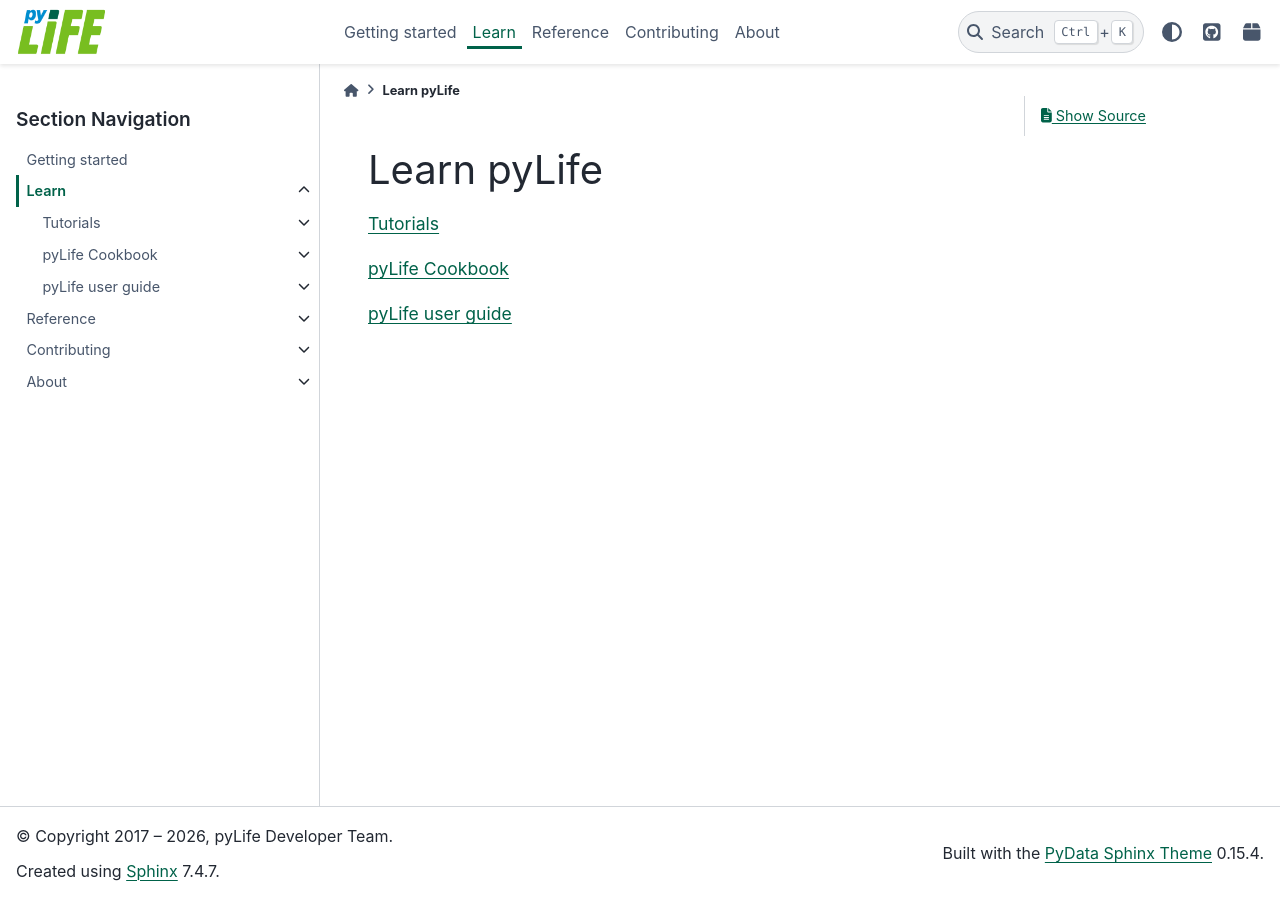
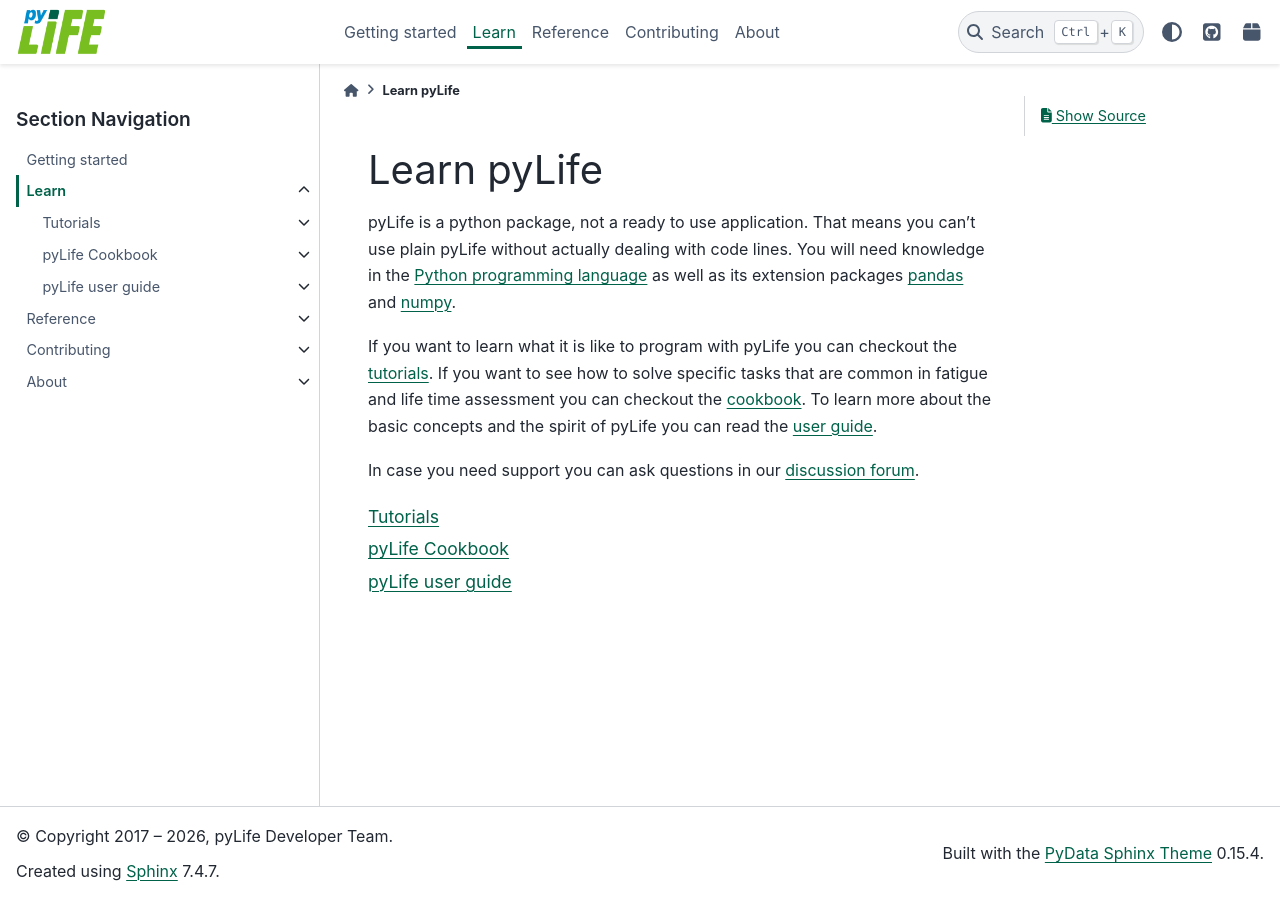
Before and after one commit to boschresearch/pylife, a Sphinx documentation site: the page built from docs/learn.rst, in a window 1280 px wide. Built offline with Sphinx 7.4.7 and the PyData theme 0.15.4, drawn with Linux system fonts in a browser that asks for light colours; pages that are not in the unit, such as notebooks, are missing from menus; the version number could not be read and is left out.

Commit message:
Add some content to the general documentation pages
Signed-off-by: Johannes Mueller <johannes.mueller4@de.bosch.com>

```diff
--- a/docs/learn.rst
+++ b/docs/learn.rst
@@ -1,19 +1,27 @@
 ************
 Learn pyLife
 ************
+
+pyLife is a python package, not a ready to use application. That means you
+can't use plain pyLife without actually dealing with code lines. You will need
+knowledge in the `Python programming language <https://www.python.org>`_ as
+well as its extension packages `pandas <https://pandas.pydata.org/>`_ and
+`numpy <https://numpy.org/>`_.
+
+If you want to learn what it is like to program with pyLife you can checkout
+the :doc:`tutorials <tutorials/index>`. If you want to see how to solve
+specific tasks that are common in fatigue and life time assessment you can
+checkout the :doc:`cookbook <cookbook>`.  To learn more about the basic
+concepts and the spirit of pyLife you can read the :doc:`user guide
+<user_guide>`.
+
+In case you need support you can ask questions in our `discussion forum
+<https://github.com/boschresearch/pylife/discussions>`_.
+
 
 .. toctree::
    :maxdepth: 1
 
    tutorials/index
-
-.. toctree::
-   :maxdepth: 1
-
    cookbook
-
-
-.. toctree::
-   :maxdepth: 1
-
    user_guide
```
Also changed, not shown: docs/about.rst (+16 -0 lines), docs/contributing.rst (+4 -3 lines), docs/getting_started.rst (+4 -5 lines).
